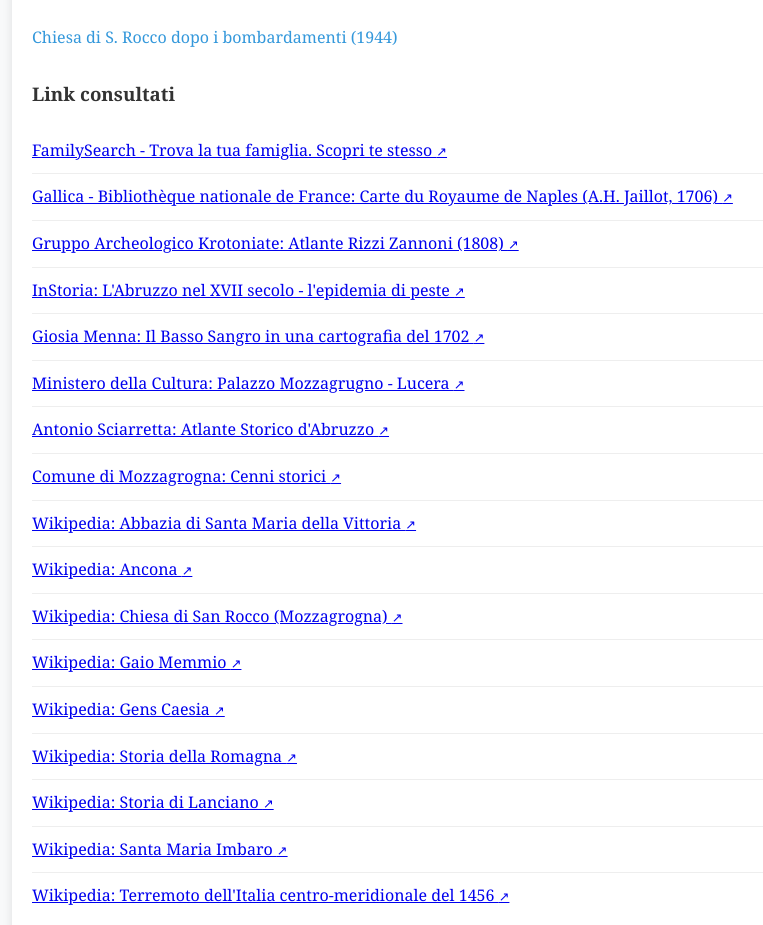
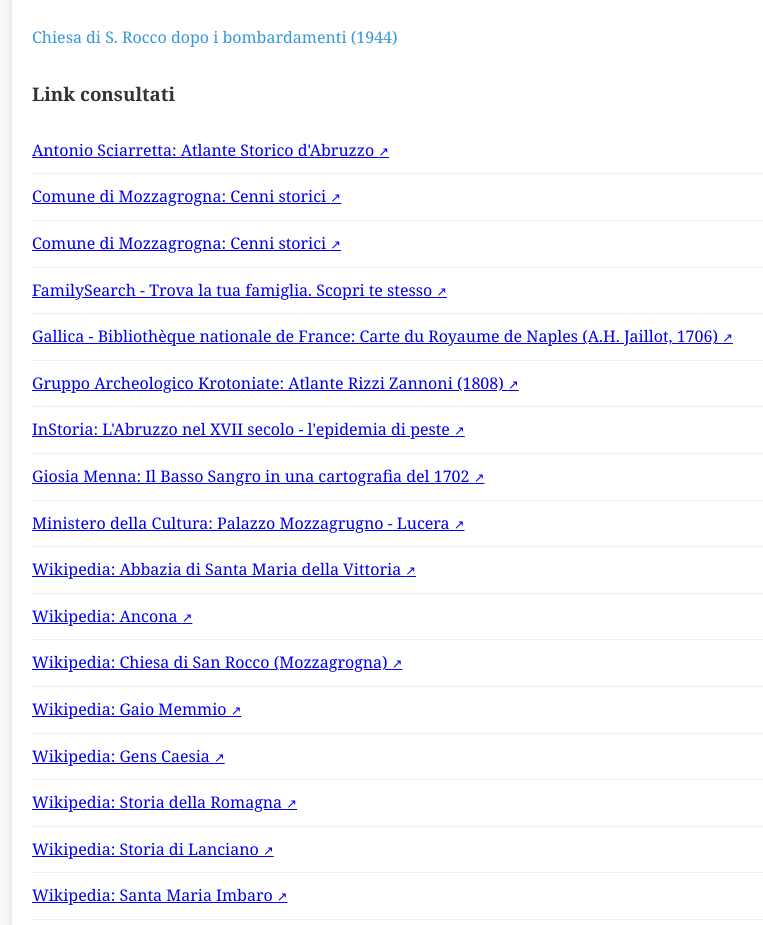
Before and after one commit to Federicoooo/villa_romagnoli, a plain HTML site: page index.html in a window 1280 px wide. Shown: the part 4100-5025 px from the top of the page, without its empty margins (48-811 px from the left). Drawn offline with Linux system fonts and the light colour scheme.

Commit message:
Add files via upload

```diff
--- a/index.html
+++ b/index.html
@@ -408,6 +408,12 @@ Chiesa di S. Rocco dopo i bombardamenti (1944) </a>
 </ul>
 <h3>Link consultati</h3>
 <ul class="document-list">
+<li> <a class="external-link" href="http://www.asciatopo.altervista.org/geostoria.html" target="_blank"> Antonio Sciarretta: Atlante
+Storico d'Abruzzo </a> </li>
+<li> <a class="external-link" href="https://comunemozzagrogna.it/web/vivere-la-citta/cenni-storici-origini-evoluzione/" target="_blank"> Comune di Mozzagrogna: Cenni
+storici </a> </li>
+<li> <a class="external-link" href="https://www.provinciachieti.com/comuni/Mozzagrogna.asp" target="_blank"> Comune di Mozzagrogna: Cenni
+storici </a> </li>
 <li> <a class="external-link" href="https://www.familysearch.org/it/" target="_blank"> FamilySearch - Trova la tua famiglia. Scopri te stesso </a>
 </li>
 <li> <a class="external-link" href="https://gallica.bnf.fr/ark:/12148/btv1b53177632g/f1.item.zoom" target="_blank"> Gallica - Bibliothèque
@@ -421,10 +427,6 @@ secolo - l'epidemia di peste </a> </li>
 in una cartografia del 1702 </a> </li>
 <li> <a class="external-link" href="https://catalogo.beniculturali.it/detail/ArchitecturalOrLandscapeHeritage/1600377037" target="_blank"> Ministero della Cultura:
 Palazzo Mozzagrugno - Lucera </a> </li>
-<li> <a class="external-link" href="http://www.asciatopo.altervista.org/geostoria.html" target="_blank"> Antonio Sciarretta: Atlante
-Storico d'Abruzzo </a> </li>
-<li> <a class="external-link" href="https://comunemozzagrogna.it/web/vivere-la-citta/cenni-storici-origini-evoluzione/" target="_blank"> Comune di Mozzagrogna: Cenni
-storici </a> </li>
 <li> <a class="external-link" href="https://it.wikipedia.org/wiki/Abbazia_di_Santa_Maria_della_Vittoria" target="_blank"> Wikipedia: Abbazia di Santa
 Maria della Vittoria </a> </li>
 <li> <a class="external-link" href="https://it.wikipedia.org/wiki/Ank%C3%B3n" target="_blank">
```
